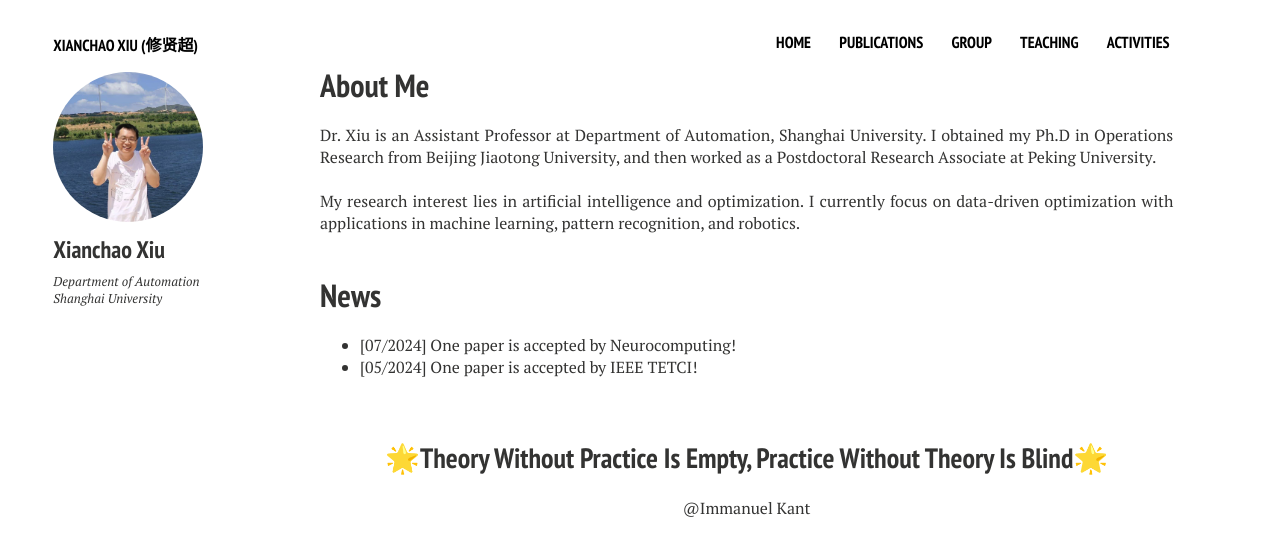
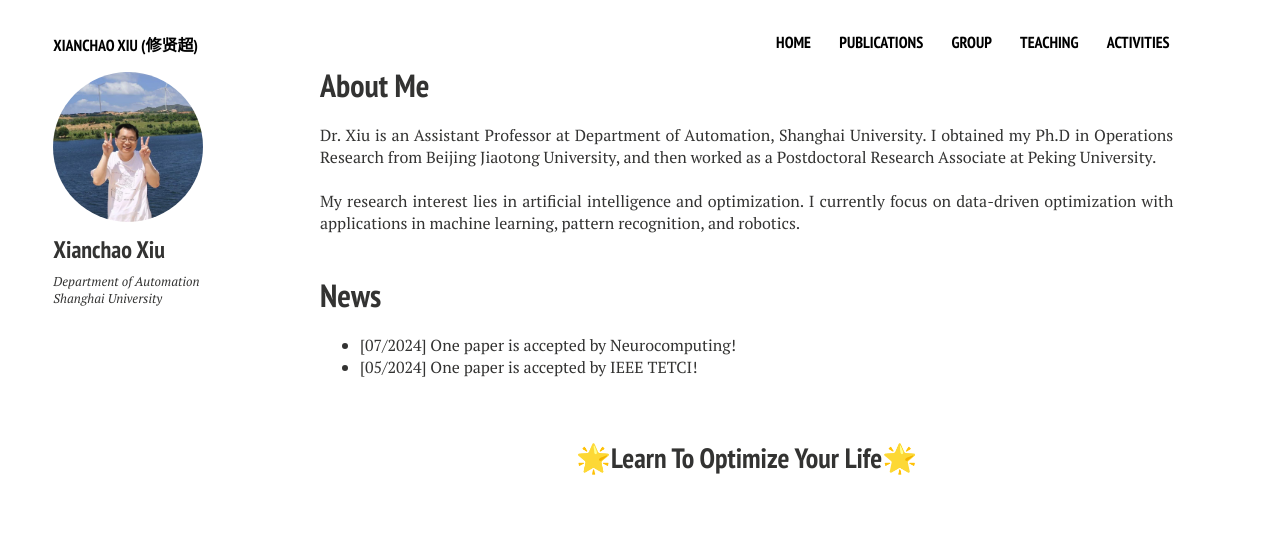
Before and after one commit to xianchaoxiu/xianchaoxiu.github.io, a Jekyll site: the page built from index.md, in a window 1280 px wide. Shown: the top 556 px of the page. Built offline with Jekyll 4.4.1, drawn with Linux system fonts in a browser that asks for light colours; nearby versions of some CDN libraries.

Commit message:
Update home2.html

```diff
--- a/_layouts/home2.html
+++ b/_layouts/home2.html
@@ -42,8 +42,7 @@
 
 
 
-<h2 align="center">🌟Theory Without Practice Is Empty, Practice Without Theory Is Blind🌟</h2>
-<p align="center"> @Immanuel Kant</p>
+<h2 align="center">🌟Learn To Optimize Your Life🌟</h2>
 
 
 
```
